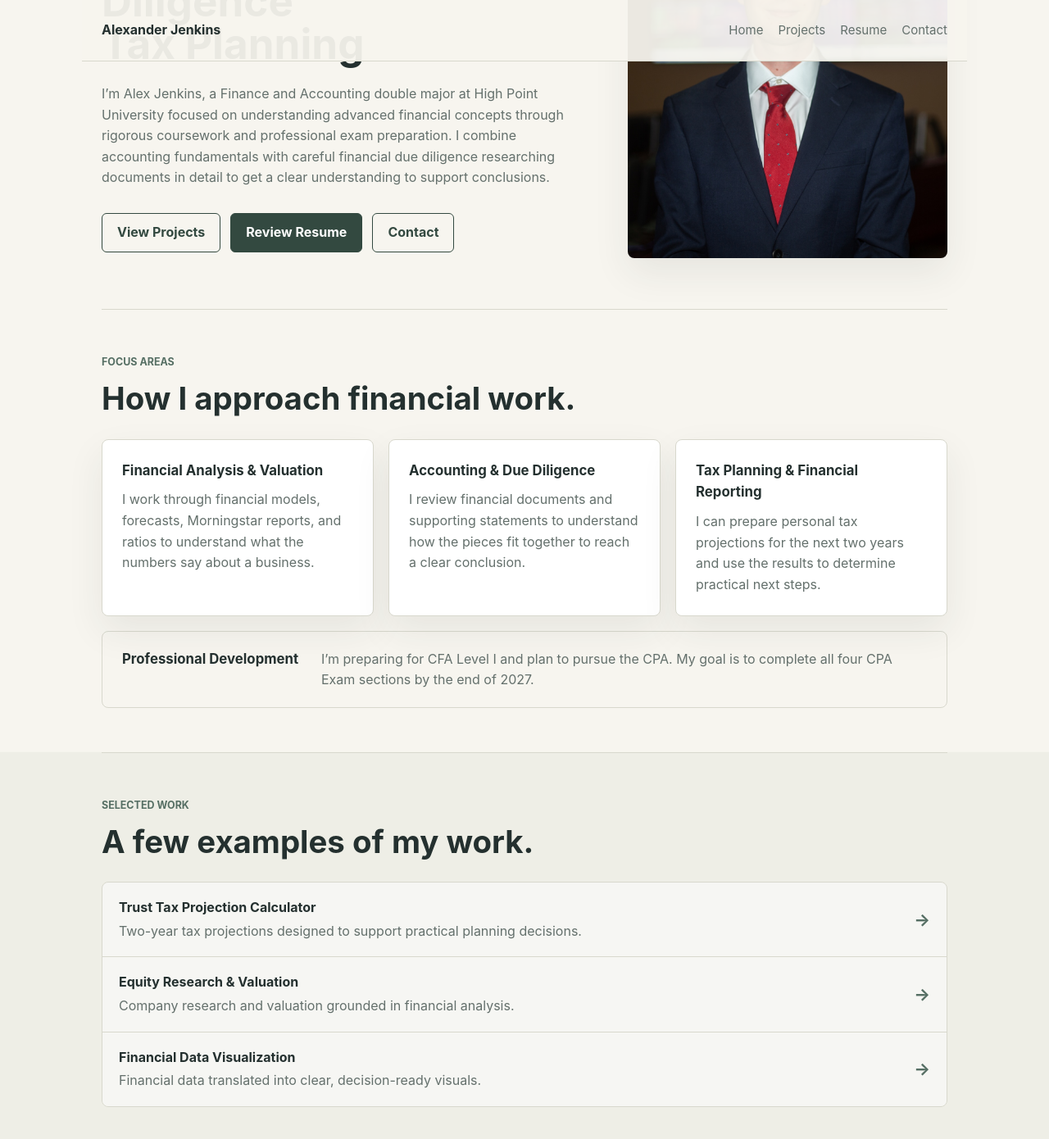
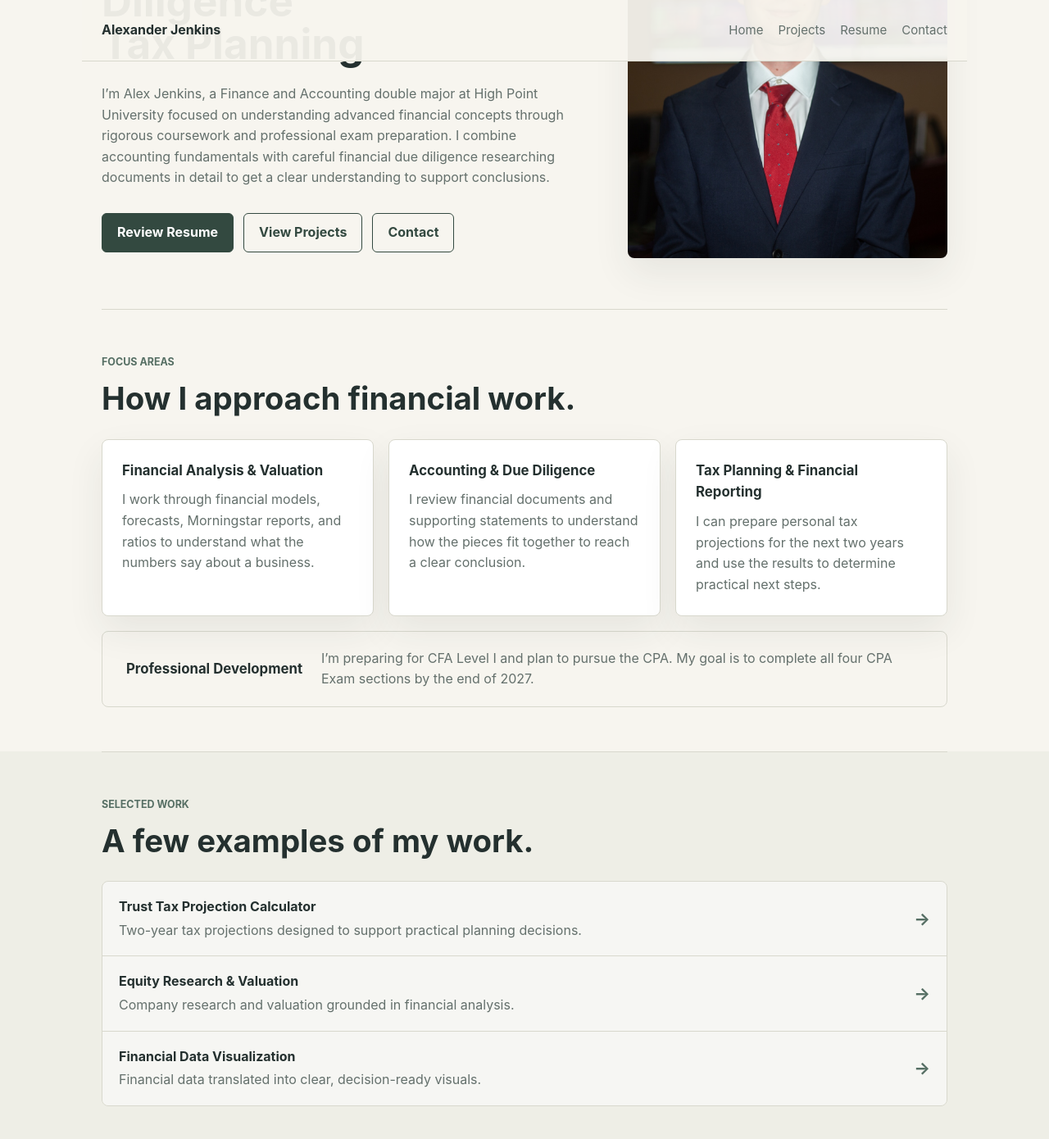
Before and after one commit to alexjenkins310-stack/portfolio, a Jekyll site: the page built from index.md, in a window 1280 px wide and 1400 px high, scrolled down 335 px. Shown: the top 1390 px of the window at 82% size. Built offline with Jekyll 4.4.1, drawn with Linux system fonts in a browser that asks for light colours.

Commit message:
format home page changes

```diff
--- a/_sass/_components.scss
+++ b/_sass/_components.scss
@@ -166,7 +166,7 @@ nav a:hover {
 }
 
 .professional-development {
-  align-items: baseline;
+  align-items: center;
   border: 1px solid $line;
   border-radius: 8px;
   display: grid;
@@ -179,6 +179,14 @@ nav a:hover {
 .professional-development h3,
 .professional-development p {
   margin-bottom: 0;
+}
+
+.professional-development h3 {
+  text-align: center;
+}
+
+.professional-development p {
+  text-align: left;
 }
 
 .contact-card a {
--- a/index.md
+++ b/index.md
@@ -15,8 +15,8 @@ title: Home
       I’m Alex Jenkins, a Finance and Accounting double major at High Point University focused on understanding advanced financial concepts through rigorous coursework and professional exam preparation. I combine accounting fundamentals with careful financial due diligence researching documents in detail to get a clear understanding to support conclusions.
     </p>
     <div class="hero-actions">
+      <a class="button" href="{{ '/resume/' | relative_url }}">Review Resume</a>
       <a class="button button-secondary" href="{{ '/projects/' | relative_url }}">View Projects</a>
-      <a class="button" href="{{ '/resume/' | relative_url }}">Review Resume</a>
       <a class="button button-secondary" href="{{ '/contact/' | relative_url }}">Contact</a>
     </div>
   </div>
```
Also changed, not shown: 10 other files.
